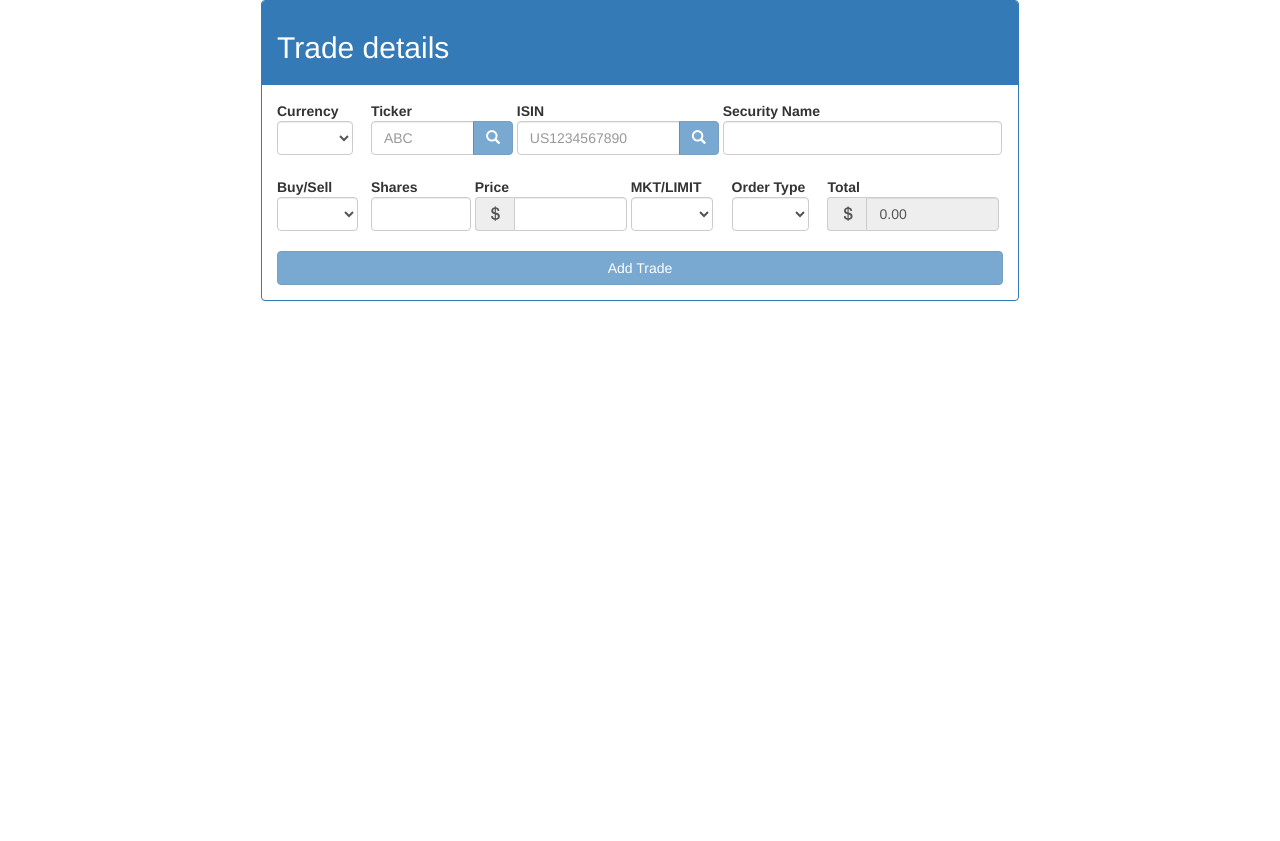
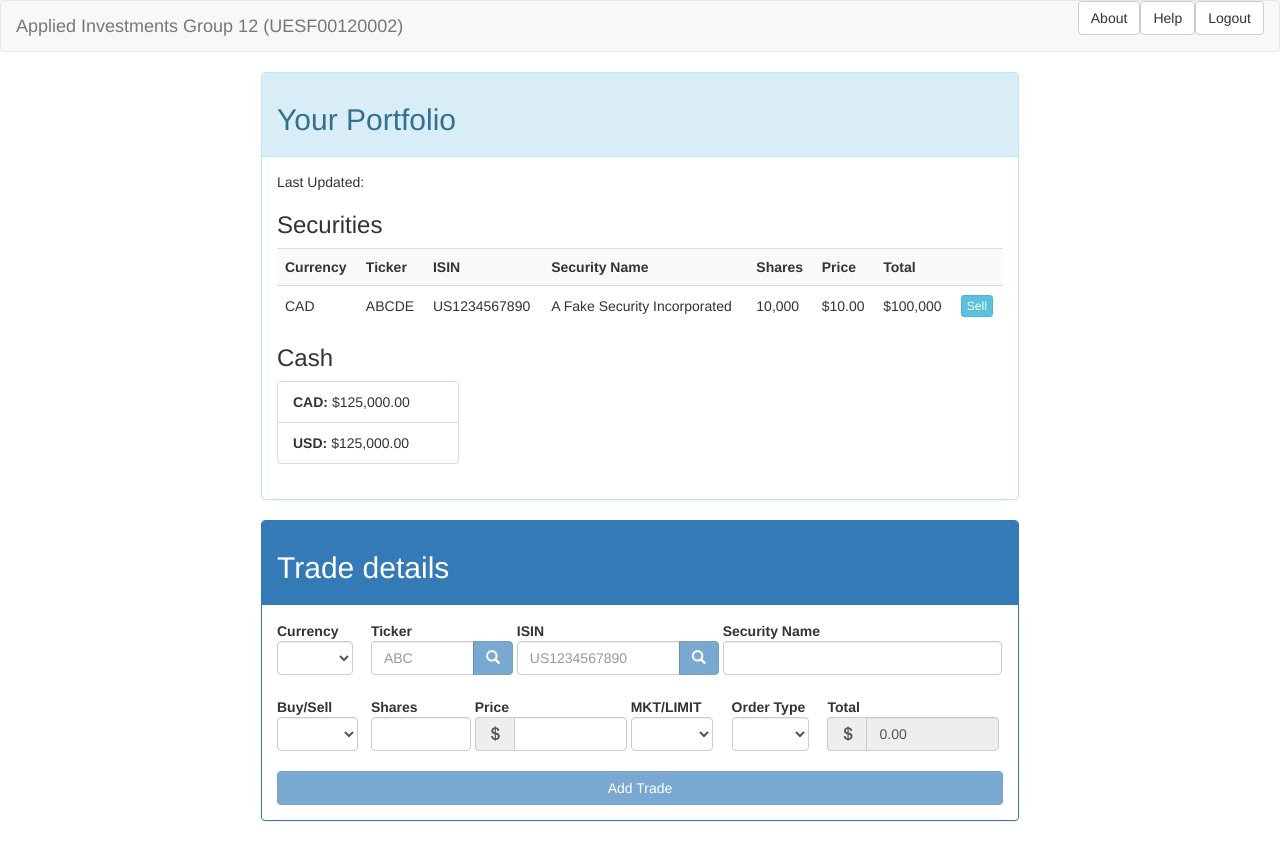
Before and after one commit to kareemhalabi/aitrading, a Flask app: page / in a window 1280 px wide. Before the commit the page ends 301 px from the top, so only its background shows below. Run offline with Flask 2, Linux system fonts and the light colour scheme; some libraries are stand-ins or nearby versions.

Commit message:
Added new elements for layout conceptualization -Minor change to tooltip and ticker/isin loader

```diff
--- a/static/trade.html
+++ b/static/trade.html
@@ -18,6 +18,82 @@
     <title>Trade Request</title>
 </head>
 <body>
+
+<nav class="navbar navbar-default">
+    <div class="container-fluid">
+        <div class="navbar-header">
+            <a class="navbar-brand" href="#">Applied Investments Group 12 (UESF00120002)</a>
+            <button type="button" class="navbar-toggle collapsed" data-toggle="collapse"
+                    data-target="#bs-example-navbar-collapse-1" aria-expanded="false">
+                <span class="sr-only">Toggle navigation</span>
+                <span class="icon-bar"></span>
+                <span class="icon-bar"></span>
+                <span class="icon-bar"></span>
+            </button>
+
+        </div>
+
+        <div class="navbar-collapse collapse" id="bs-example-navbar-collapse-1" aria-expanded="false"
+             style="height: 1px;">
+            <ul class="nav navbar-nav navbar-right">
+                <li><button type="submit" class="btn btn-default">About</button></li>
+                <li><button type="submit" class="btn btn-default">Help</button></li>
+                <li><button type="submit" class="btn btn-default">Logout</button></li>
+            </ul>
+        </div>
+    </div>
+</nav>
+
+<div id="portfolio_container" class="container">
+    <div id="portfolio_panel" class="panel panel-info">
+        <div class="panel-heading">
+            <h2>Your Portfolio</h2>
+        </div>
+        <div class="panel-body">
+            <p id="portfolio-update-date">Last Updated:</p>
+            <h3>Securities</h3>
+            <table class="rwd-table table table-striped table-hover">
+                <tbody id="portfolio-table">
+                <tr>
+                    <th>Currency</th>
+                    <th>Ticker</th>
+                    <th>ISIN</th>
+                    <th>Security Name</th>
+                    <th>Shares</th>
+                    <th>Price</th>
+                    <th>Total</th>
+                    <th></th>
+                </tr>
+                <tr>
+                    <td>CAD</td>
+                    <td>ABCDE</td>
+                    <td>US1234567890</td>
+                    <td>A Fake Security Incorporated</td>
+                    <td>10,000</td>
+                    <td>$10.00</td>
+                    <td>$100,000</td>
+                    <td>
+                        <button type="button" class="btn btn-xs btn-info">Sell</button>
+                    </td>
+                </tr>
+                </tbody>
+            </table>
+            <h3>Cash</h3>
+            <div style="width: 25%">
+                <ul class="list-group">
+                <li class="list-group-item">
+                    <b>CAD: </b>$125,000.00
+                </li>
+                <li class="list-group-item">
+                    <b>USD: </b>$125,000.00
+                </li>
+            </ul>
+            </div>
+
+        </div>
+    </div>
+</div>
+
 <div id="form_container" class="container">
     <div id="form_panel" class="panel panel-primary">
         <div class="panel-heading">
@@ -29,7 +105,7 @@
                     <div class="alert alert-dismissible alert-danger" style="display: none">
                         <button type="button" class="close" onclick="$(this).parent().hide(500)">&times;</button>
                         <h4>Oh snap!</h4>
-                        <p id="error_message"></p>
+                        <p id="trade_error"></p>
                     </div>
                     <div id="currency_group" class="form-group">
                         <label for="currency" class="control-label">Currency</label>
@@ -163,14 +239,25 @@
         </div>
         <div class="panel-body">
 
+            <div class="alert alert-dismissible alert-danger" style="display: none">
+                <button type="button" class="close">&times;</button>
+                <h4>Oh snap!</h4>
+                <p id="preview_error"></p>
+            </div>
+            <div class="alert alert-dismissible alert-warning" style="display: none">
+                <button type="button" class="close">&times;</button>
+                <h4>Warning!</h4>
+                <p id="preview_warning"></p>
+            </div>
+
             <h3 style="margin-top: 0">Securities</h3>
 
             <table class="rwd-table table table-striped table-hover">
                 <tbody id="preview_table">
                 <tr>
                     <th>Currency</th>
+                    <th>Ticker</th>
                     <th>ISIN</th>
-                    <th>Ticker</th>
                     <th>Security Name</th>
                     <th>Buy/Sell</th>
                     <th>Shares</th>
@@ -196,7 +283,7 @@
                         <span data-toggle="tooltip" data-placement="top" data-html="true"
                               class="glyphicon glyphicon-question-sign"
                               title="<p style='text-align: left'>A negative value indicates the source currency</p>
-                              <p style='text-align: left'>A positive value indicates the destination currency<p>"
+                              <p style='text-align: left'>A positive value indicates the target currency<p>"
                         ></span>
                     </th>
                     <th>Net Change</th>
@@ -211,7 +298,7 @@
                         <span data-toggle="tooltip" data-placement="top" data-html="true"
                               class="conversion-tooltip glyphicon glyphicon-question-sign"
                               title="<p style='text-align: left'>A negative value indicates the source currency</p>
-                              <p style='text-align: left'>A positive value indicates the destination currency<p>"
+                              <p style='text-align: left'>A positive value indicates the target currency<p>"
                         ></span>
                         <div class="input-group">
                             <span class="input-group-addon input-sm"><span
@@ -232,7 +319,7 @@
                         <span data-toggle="tooltip" data-placement="top" data-html="true"
                               class="conversion-tooltip glyphicon glyphicon-question-sign"
                               title="<p style='text-align: left'>A negative value indicates the source currency</p>
-                              <p style='text-align: left'>A positive value indicates the destination currency<p>"
+                              <p style='text-align: left'>A positive value indicates the target currency<p>"
                         ></span>
                         <div class="input-group">
                             <span class="input-group-addon input-sm"><span
--- a/static/trading_styles.css
+++ b/static/trading_styles.css
@@ -45,7 +45,7 @@
         width: 23.6918%;
     }
 
-    #form_container {
+    #form_container, #portfolio_container {
         width: 788px;
     }
 }
@@ -120,7 +120,7 @@
 .loader {
     border: 3px solid #ffffff;
     border-radius: 50%;
-    border-top: 3px solid #aaaaaa;
+    border-top: 3px solid rgba(0,0,0,0);
     width: 21px;
     height: 21px;
     margin: -2px -3px -4px -3px;
```
